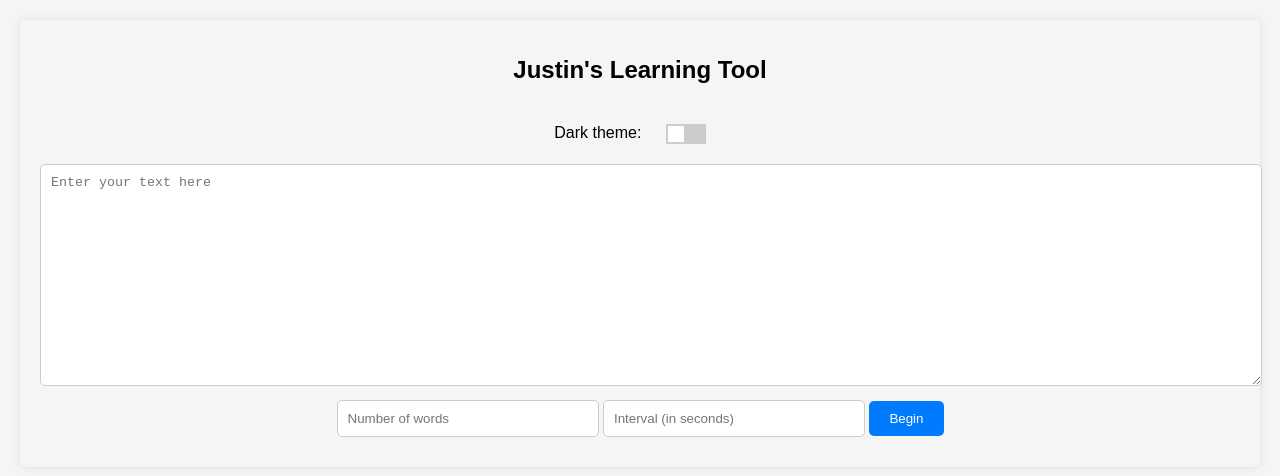
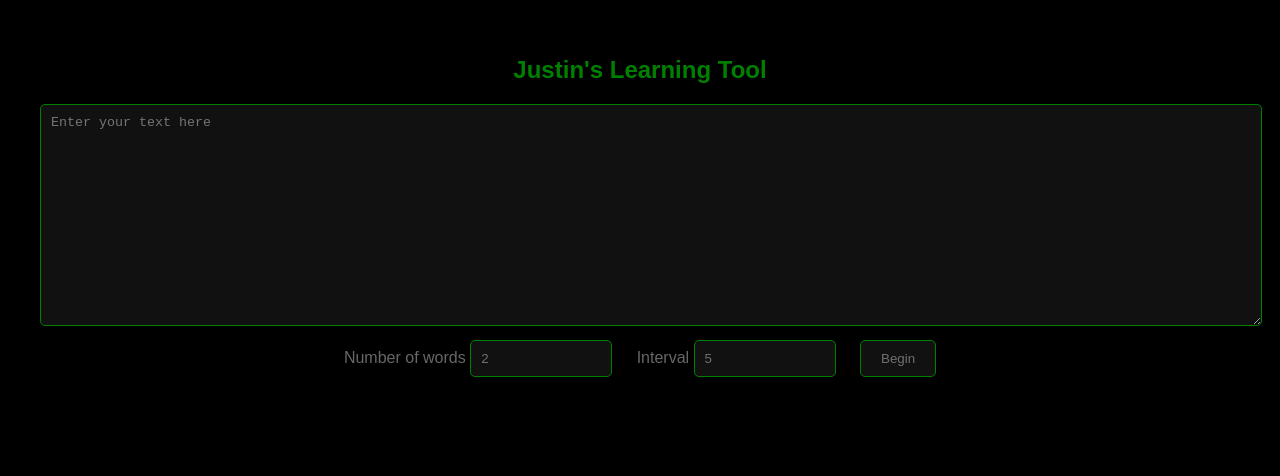
Before and after one commit to gijocode/DeepDiveFocus, a plain HTML site: page index.html in a window 1280 px wide. Drawn offline with Linux system fonts and the light colour scheme.

Commit message:
cosmetics

```diff
--- a/index.html
+++ b/index.html
@@ -1,26 +1,29 @@
 <!DOCTYPE html>
 <html lang="en">
+
     <head>
         <meta charset="UTF-8">
         <meta name="viewport" content="width=device-width, initial-scale=1.0">
         <link rel="stylesheet" href="styles.css">
         <title>Text Display Tool</title>
     </head>
+
     <body>
         <div class="container">
-        <h1>Justin's Learning Tool</h1>
-             <label for="darkThemeToggle">Dark theme:</label>
-         <label class="switch" style="margin:20px">
-            <input type="checkbox" id="darkThemeToggle">
-            <span class="slider round"></span>
-        </label>
+            <h1 style="color: green;">Justin's Learning Tool</h1>
             <textarea id="inputText" placeholder="Enter your text here"></textarea>
-        <input type="number" id="wordCount" placeholder="Number of words" style="width:20%">
-        <input type="number" id="interval" placeholder="Interval (in seconds)" style="width:20%">
+            <label for="wordCount">Number of words</label>
+            <input type="number" id="wordCount" placeholder="Number of words" value="2"
+                style="width:10%; margin-right: 20px;">
+            <label for="interval">Interval</label>
+            <input type="number" id="interval" placeholder="Interval (in seconds)" value="5"
+                style="width:10%; margin-right: 20px;">
             <button id="startButton">Begin</button>
         </div>
 
         <script>
+            const body = document.body;
+            body.classList.toggle("dark-theme");
             document.getElementById("startButton").addEventListener("click", function () {
                 const inputText = document.getElementById("inputText").value;
                 const wordCount = parseInt(document.getElementById("wordCount").value);
@@ -38,14 +41,8 @@
 
                 window.location.href = "display.html"; // Redirect to the display page
             });
-        function toggleDarkTheme() {
-            const body = document.body;
-            body.classList.toggle("dark-theme");
-        }
 
-        // Event listener for the dark theme toggle
-        const darkThemeToggle = document.getElementById("darkThemeToggle");
-        darkThemeToggle.addEventListener("change", toggleDarkTheme);
         </script>
     </body>
+
 </html>
--- a/styles.css
+++ b/styles.css
@@ -1,17 +1,25 @@
 body {
     font-family: Arial, sans-serif;
-    background-color: #f5f5f5;
     margin: 20px;
     padding: 0;
     transition: background-color 0.3s ease;
 
 }
 
+textarea, input, button {
+    background-color: #111111;
+    color: #707070;
+    border:1px solid green;
+}
 .dark-theme {
-    background-color: #333;
-    color: #fff;
+    background-color: black;
+    color: #686666;
 }
-
+input:focus, textarea:focus {
+    outline: none !important;
+    border:3px solid green;
+    box-shadow: 0 0 10px #719ECE;
+  }
 .container {
     margin: 0 auto;
     padding: 20px;
@@ -22,6 +30,7 @@ body {
 }
 
 #largeText {
+    color: #707070;
     font-size: 126px;
 }
 #pauseButton {
@@ -69,7 +78,7 @@ body {
     height:200px;
 }
 input:checked + .slider {
-    background-color: #007BFF;
+    background-color: #00ff11;
 }
 
 input:checked + .slider:before {
@@ -84,21 +93,17 @@ textarea, input[type="number"] {
     width: 100%;
     padding: 10px;
     margin-bottom: 10px;
-    border: 1px solid #ccc;
     border-radius: 5px;
 }
 
 button {
-    background-color: #007BFF;
-    color: #fff;
-    border: none;
     border-radius: 5px;
     padding: 10px 20px;
     cursor: pointer;
 }
 
 button:hover {
-    background-color: #0056b3;
+    background-color: #00b327;
 }
 
 /* Additional styling for display.html goes here */
```
Also changed, not shown: display.html (+24 -16 lines). Lines whose indentation alone changed are shown as unchanged.
